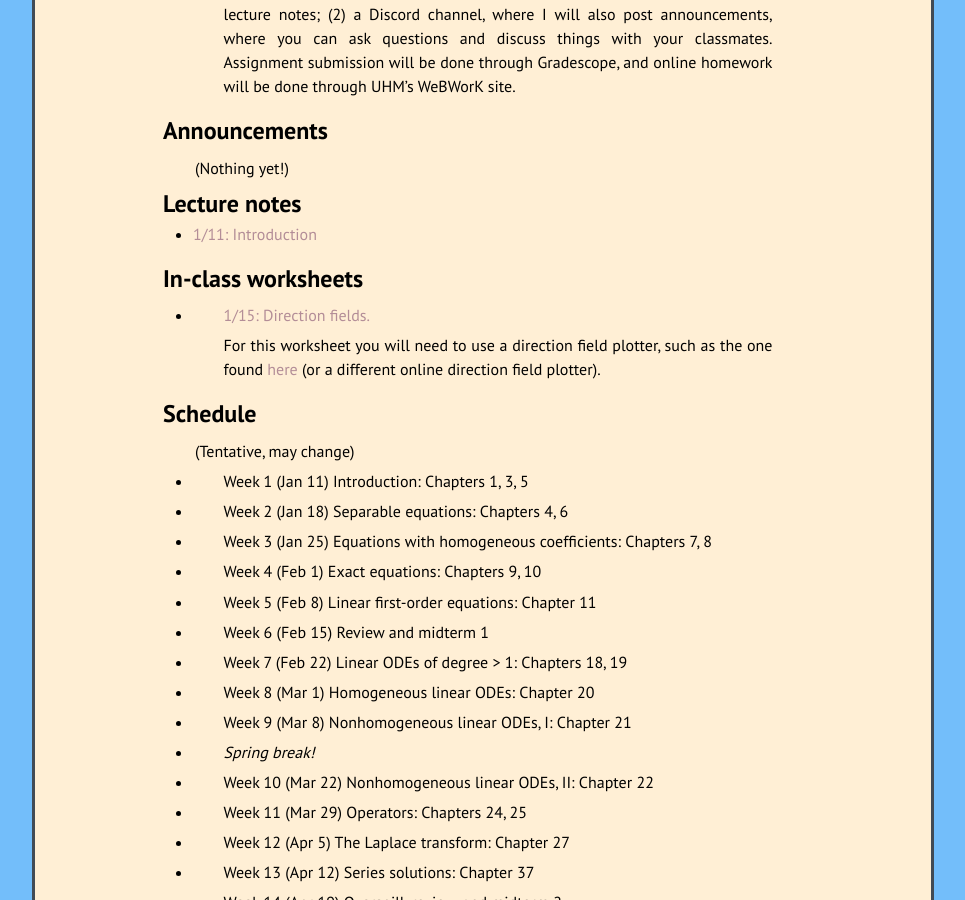
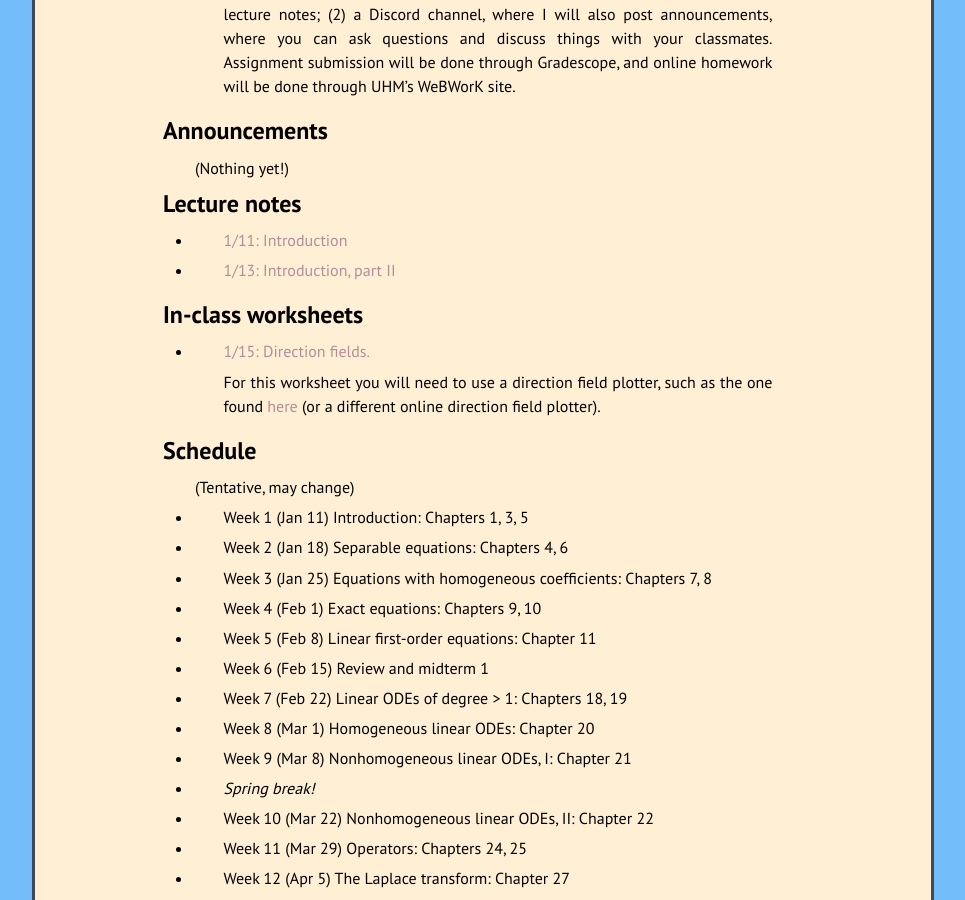
Before and after one commit to kamerynjw/kamerynjw.github.io, a Jekyll site: the page built from teaching/2021/math302.md, in a window 1280 px wide and 900 px high, scrolled down 383 px. Shown: the whole window, without its empty margins (157-1122 px from the left). Built offline with Jekyll 4.4.1, drawn with Linux system fonts in a browser that asks for light colours; nearby versions of some CDN libraries.

Commit message:
new lecture notes

```diff
--- a/teaching/2021/math302.md
+++ b/teaching/2021/math302.md
@@ -22,6 +22,8 @@ Lecture notes
 -------
 
 * [1/11: Introduction]({{ page.url }}intro.pdf)
+
+* [1/13: Introduction, part II]({{ page.url }}intro2.pdf)
 
 In-class worksheets
 --------
```
Also changed, not shown: 1 other file.
